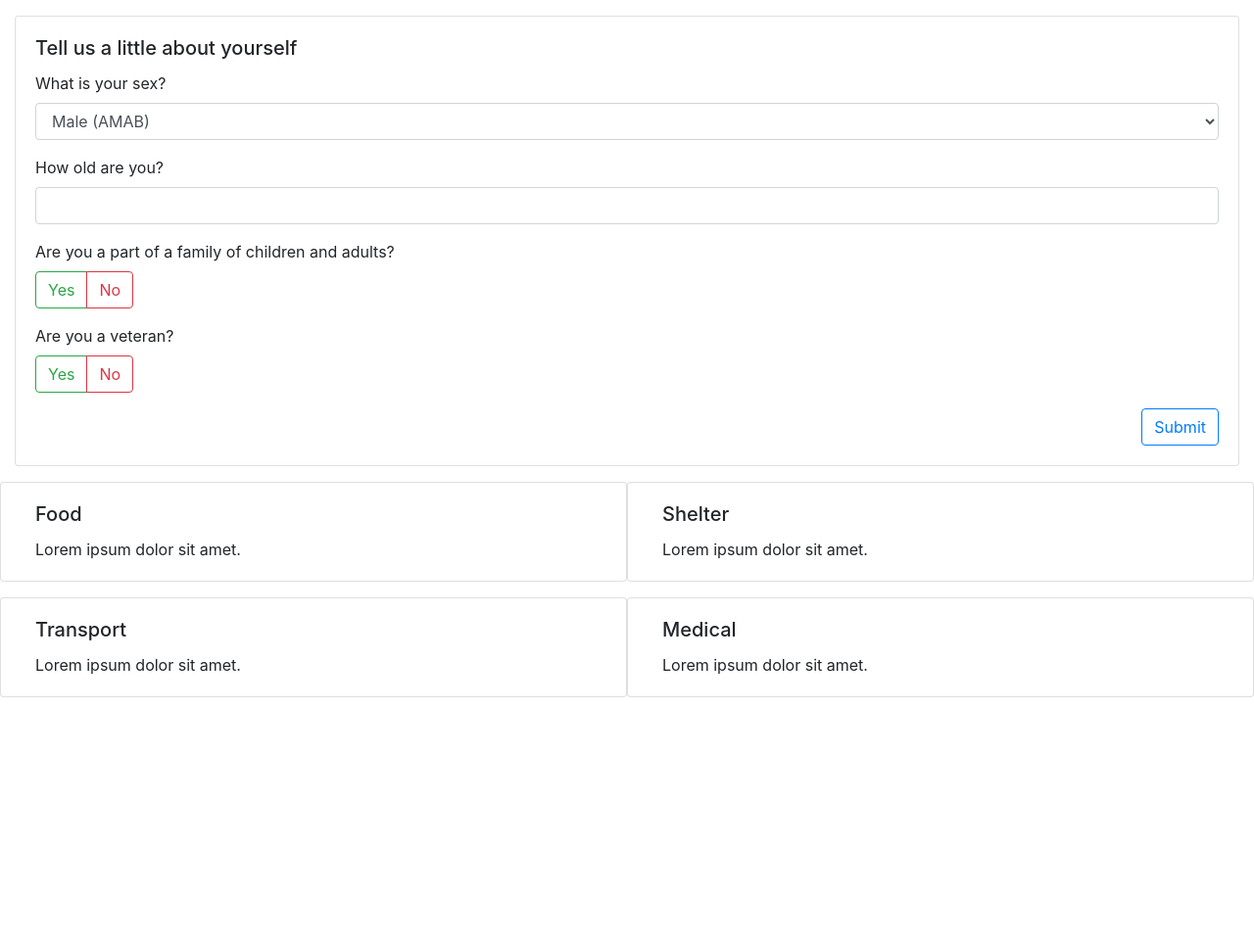
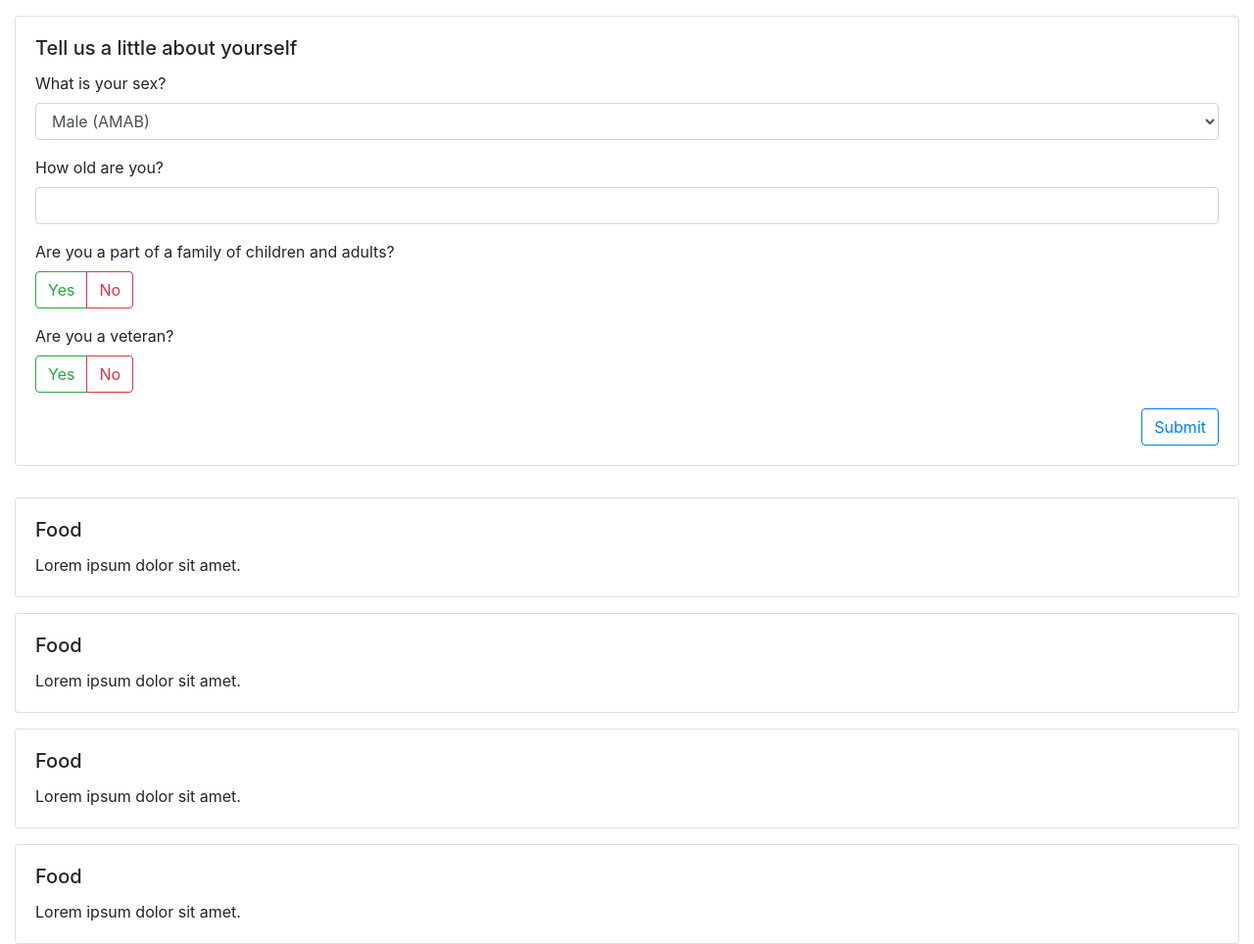
Before and after one commit to Hack4Eugene/homeless-resource-finder-xakclub-2019, a plain HTML site: page public/index.html in a window 1280 px wide. Shown: the whole page at 98% size. Before the commit the page ends 800 px from the top, so only its background shows below. Drawn offline with nearby package versions, Linux system fonts and the light colour scheme; a script that the page names is missing.

Commit message:
Sort of UI stuff.

```diff
--- a/public/index.html
+++ b/public/index.html
@@ -85,34 +85,42 @@
 
         <!-- Container for 4 thingies. -->
         <div class="container-fluid">
-            <div class="row">
-                <div class="card col-6 mt-3">
-                    <div class="card-body">
-                        <h5 class="card-title">Food</h5>
-                        <p class="card-text">Lorem ipsum dolor sit amet.</p>
+            <div class="row mt-3">
+                <div class="col-12 mt-3">
+                    <div class="card">
+                        <div class="card-body">
+                            <h5 class="card-title">Food</h5>
+                            <p class="card-text">Lorem ipsum dolor sit amet.</p>
+                        </div>
                     </div>
                 </div>
 
-                <div class="card col-6 mt-3">
-                    <div class="card-body">
-                        <h5 class="card-title">Shelter</h5>
-                        <p class="card-text">Lorem ipsum dolor sit amet.</p>
+                <div class="col-12 mt-3">
+                    <div class="card">
+                        <div class="card-body">
+                            <h5 class="card-title">Food</h5>
+                            <p class="card-text">Lorem ipsum dolor sit amet.</p>
+                        </div>
                     </div>
                 </div>
             </div>
 
             <div class="row">
-                <div class="card col-6 mt-3">
-                    <div class="card-body">
-                        <h5 class="card-title">Transport</h5>
-                        <p class="card-text">Lorem ipsum dolor sit amet.</p>
+                <div class="col-12 mt-3">
+                    <div class="card">
+                        <div class="card-body">
+                            <h5 class="card-title">Food</h5>
+                            <p class="card-text">Lorem ipsum dolor sit amet.</p>
+                        </div>
                     </div>
                 </div>
 
-                <div class="card col-6 mt-3">
-                    <div class="card-body">
-                        <h5 class="card-title">Medical</h5>
-                        <p class="card-text">Lorem ipsum dolor sit amet.</p>
+                <div class="col-12 mt-3">
+                    <div class="card">
+                        <div class="card-body">
+                            <h5 class="card-title">Food</h5>
+                            <p class="card-text">Lorem ipsum dolor sit amet.</p>
+                        </div>
                     </div>
                 </div>
             </div>
```
